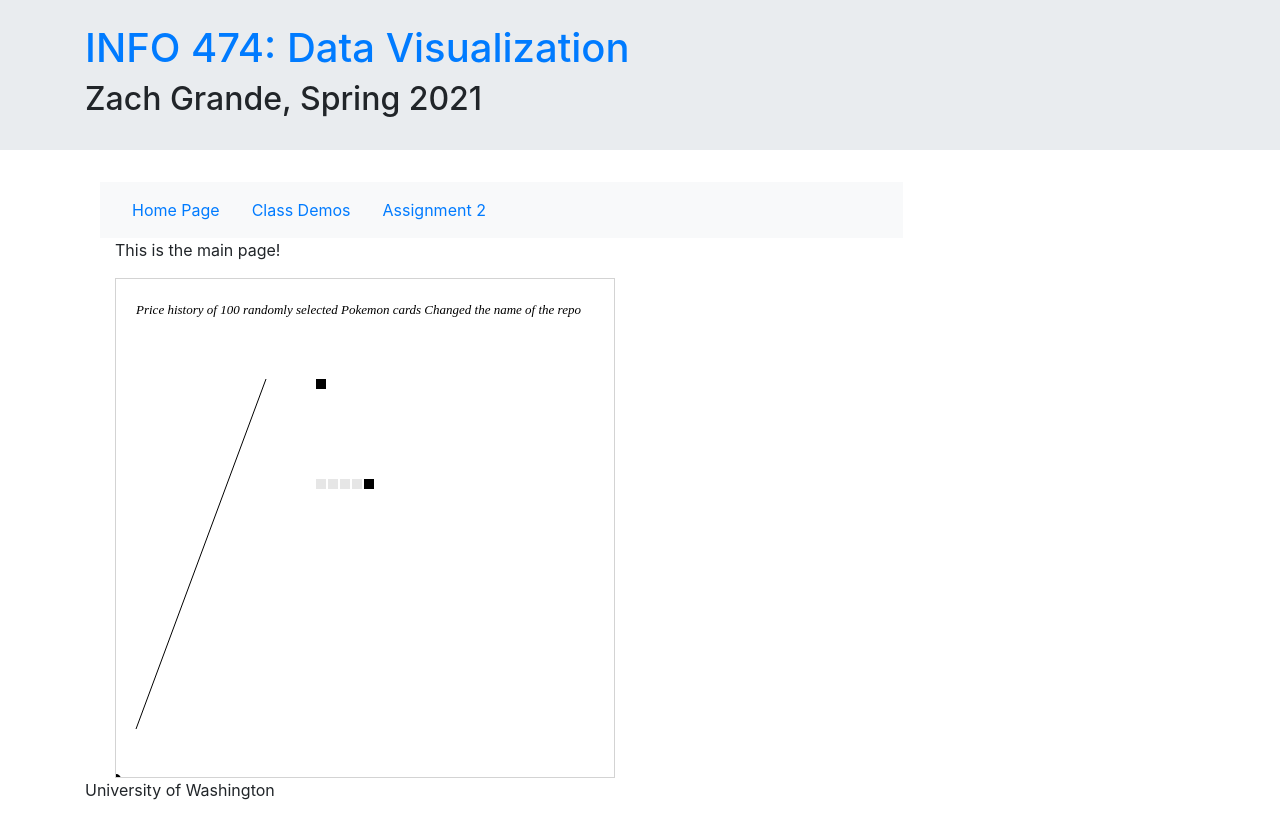
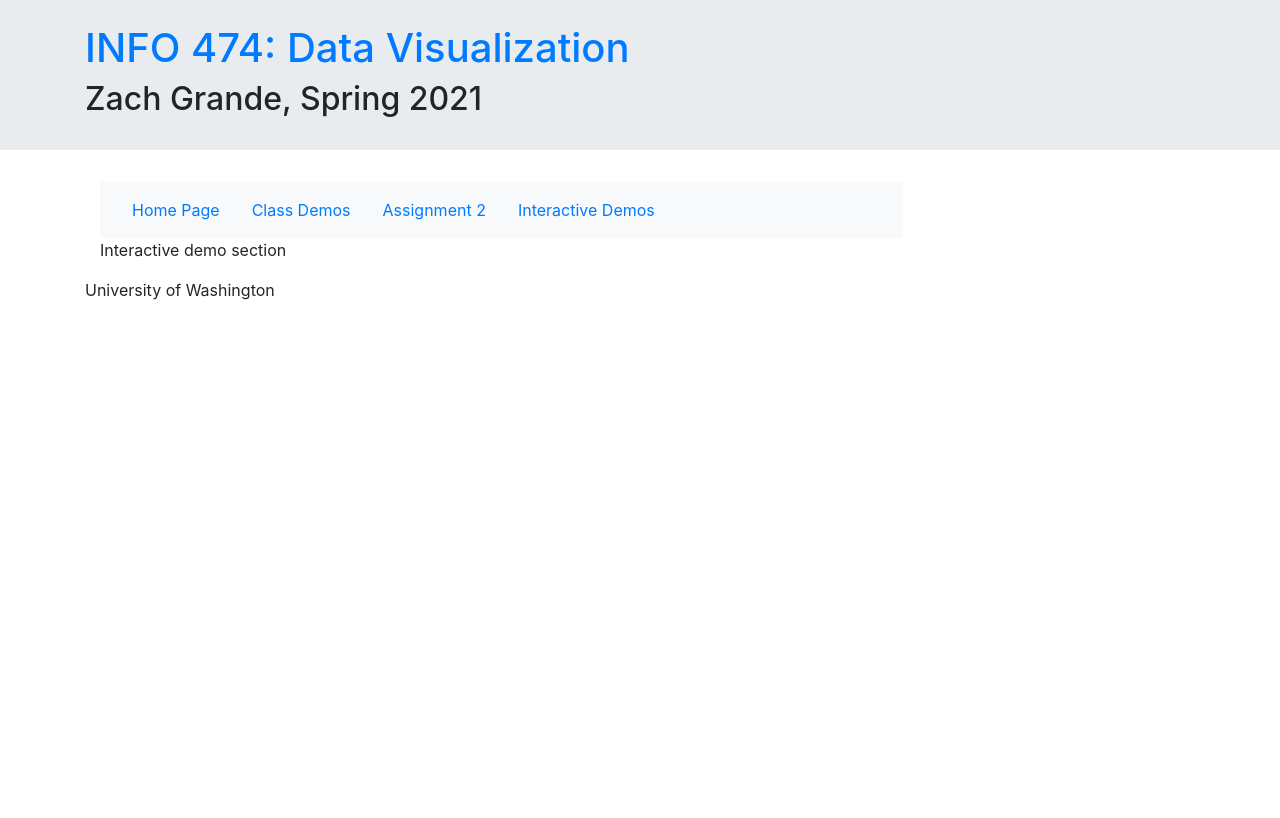
Before and after one commit to ZachGrande/info474-react-parcel-template, a React (Vite) app: page /info474-react-parcel-template/demos2 in a window 1280 px wide. Before the commit this address led to /info474-react-parcel-template/. Built offline with nearby package versions, Linux system fonts and the light colour scheme.

Commit message:
Created interactive demo tab

```diff
--- a/src/App.js
+++ b/src/App.js
@@ -2,6 +2,7 @@ import React from "react";
 import ClassDemos from './ClassDemos.js';
 import HomePage from './HomePage.js';
 import Assignment2 from './Assignment2';
+import InteractiveDemos from './InteractiveDemos';
 import { Route, Switch, Link, Redirect, NavLink } from 'react-router-dom';
 import { Navbar } from 'react-bootstrap';
 
@@ -26,6 +27,7 @@ function App(props) {
                             <Route exact path="/info474-react-parcel-template/" component={HomePage} />
                             <Route path="/info474-react-parcel-template/demos" component={ClassDemos} />
                             <Route path="/info474-react-parcel-template/assignment2" component={Assignment2} />
+                            <Route path="/info474-react-parcel-template/demos2" component={InteractiveDemos} />
                             <Redirect to="/info474-react-parcel-template/" />
                         </Switch>
                     </div>
@@ -44,6 +46,7 @@ function AboutNav() {
             <NavLink exact to="/info474-react-parcel-template/" className="nav-link" id="nav-li" activeClassName={"activeLink"}>Home Page</NavLink>
             <NavLink exact to="/info474-react-parcel-template/demos" className="nav-link" id="nav-li" activeClassName={"activeLink"}>Class Demos</NavLink>
             <NavLink exact to="/info474-react-parcel-template/assignment2" className="nav-link" id="nav-li" activeClassName={"activeLink"}>Assignment 2</NavLink>
+            <NavLink exact to="/info474-react-parcel-template/demos2" className="nav-link" id="nav-li" activeClassName={"activeLink"}>Interactive Demos</NavLink>
         </Navbar>
     )
 }
--- /dev/null
+++ b/src/InteractiveDemos.js
@@ -0,0 +1,18 @@
+import React from 'react';
+import { VegaLite } from 'react-vega';
+import { useFetch } from "./hooks/useFetch";
+
+function InteractiveDemos() {
+
+    // const [data, loading] = useFetch(
+    // "https://raw.githubusercontent.com/ZachGrande/info474-react-parcel-template/master/disney_movies.csv"
+    // );
+
+    return (
+        <div>
+            <p>Interactive demo section</p>
+        </div>
+    );
+}
+
+export default InteractiveDemos;
```
Also changed, not shown: 3 other files (tests, documents, lock files or other folders).
